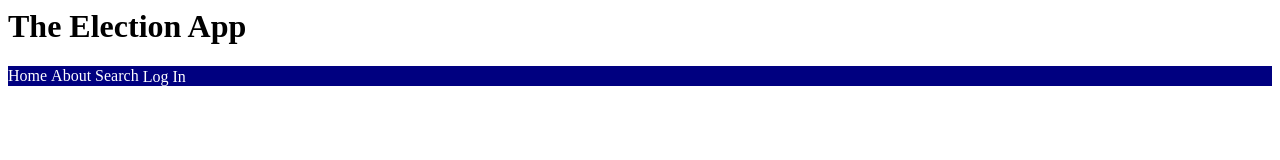
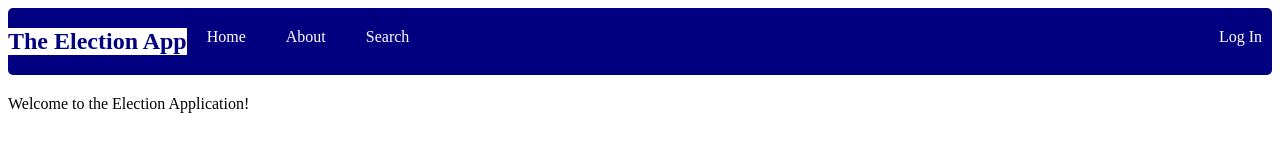
Before and after one commit to frashure/election-app, a plain HTML site: page src/index.html in a window 1280 px wide. Both pictures are taken after a click on the link "Home". Drawn offline with Linux system fonts and the light colour scheme.

Commit message:
Design tweaks

```diff
--- a/api/server.js
+++ b/api/server.js
@@ -1,5 +1,5 @@
-var express = require('express'),
-  app = express(),
+var express = require('express');
+  app = express();
   port = process.env.PORT || 3000;
 
 app.listen(port);
--- a/src/index.html
+++ b/src/index.html
@@ -4,16 +4,13 @@
   <meta charset="utf-8">
   <meta name="viewport" content="width=device-width, initial-scale=1.0">
   <link rel="stylesheet" href="style.css">
-  <script src="script.js"></script>
 </head>
 <body>
-  <header>
-    <h1>The Election App</h1>
-  </header>
     <nav>
-      <a href=#>Home</a>
-      <a href=#>About</a>
-      <a href=#>Search</a>
+      <h1>The Election App</h1>
+      <a id="home-link" href=#>Home</a>
+      <a id="about-link" href=#>About</a>
+      <a id="search-link" href=#>Search</a>
       <a id="login-link" href=#>Log In</a>
     </nav>
   <main>
@@ -25,5 +22,6 @@
   </main>
 <footer>
 </footer>
+  <script src="script.js"></script>
 </body>
 </html>
--- a/src/script.js
+++ b/src/script.js
@@ -0,0 +1,17 @@
+var mainText = document.getElementById('main-content');
+
+var homeLink = document.getElementById('home-link');
+var aboutLink = document.getElementById('about-link');
+var searchLink = document.getElementById('search-link');
+
+homeLink.onclick = function() {
+mainText.innerHTML = "Welcome to the Election Application!";
+};
+
+aboutLink.onclick = function() {
+mainText.innerHTML = "The Election Application is an interactive application that allows voters to educate themselves on all candidates that will be on their ballot, endorse candidates, and see which candidates their friends are supporting. The full website, along with iOS and Android mobile applications, are anticipated to be completed sometime in March 2019 - just in time for the 2020 presidential election season.";
+};
+
+searchLink.onclick = function() {
+mainText.innerHTML = "What candidate would you like to search for?";
+};
--- a/src/style.css
+++ b/src/style.css
@@ -1,16 +1,30 @@
 nav {
+  display: flex;
+  justify-content: flex-start;
   height: auto;
   width: 100%;
   background-color: navy;
   color: white;
+  margin-bottom: 20px;
+  border-radius: 5px;
 }
 
 nav a {
+  margin: 20px;
   height: auto;
   width: auto;
   vertical-align: middle;
   color: white;
   text-decoration: none;
+}
+
+nav h1 {
+  background-color: white;
+  color: navy;
+}
+
+#login-link {
+  margin-left: auto;
 }
 
 #login-link {
@@ -21,4 +35,5 @@ nav a {
 #main-content {
   display: flex;
   flex-direction: row;
+  color: black;
 }
```
